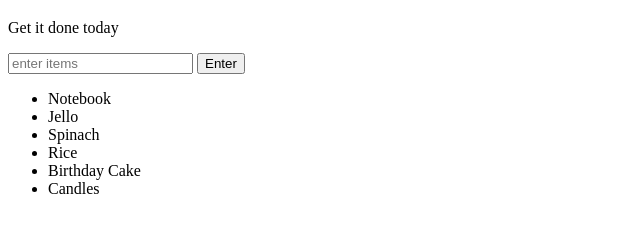
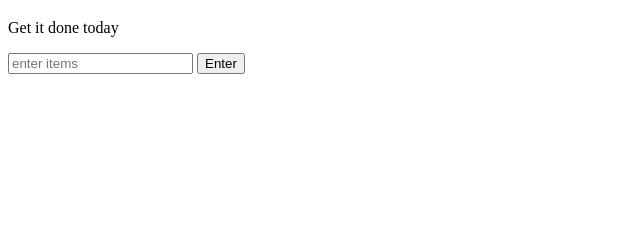
Before and after one commit to ChrisCooney05/DOM_exploration, a plain HTML site: page index.html in a window 1280 px wide. Shown: the part 61-294 px from the top of the page, without its empty margins (0-640 px from the left). Drawn offline with Linux system fonts and the light colour scheme.

Commit message:
added comments and completed

```diff
--- a/index.html
+++ b/index.html
@@ -9,14 +9,7 @@
     <p id="first">Get it done today</p>
     <input id="userinput" type="text" placeholder="enter items" />
     <button id="enter">Enter</button>
-    <ul>
-      <li class="bold red" random="23">Notebook</li>
-      <li>Jello</li>
-      <li>Spinach</li>
-      <li>Rice</li>
-      <li>Birthday Cake</li>
-      <li>Candles</li>
-    </ul>
+    <ul></ul>
     <script type="text/javascript" src="script.js"></script>
   </body>
 </html>
--- a/script.js
+++ b/script.js
@@ -8,17 +8,21 @@ function inputLength() {
 
 function createListElement() {
   var li = document.createElement("li");
-  li.appendChild(document.createTextNode(input.value));
+  li.appendChild(document.createTextNode(`${input.value} `));
   ul.appendChild(li);
   input.value = "";
+  //reset input box to an empty string
   createButton(li);
+  //start function that will add a button
 }
 
 function createButton(li) {
   let button = document.createElement("button");
   button.appendChild(document.createTextNode("Delete"));
   li.appendChild(button);
+  //append button to list item
   button.onclick = removeTarget;
+  //on button click, removeTarget function is called
 }
 
 function addListAfterClick() {
@@ -36,10 +40,12 @@ function addListAfterKeypress(event) {
 function toggleDone(event) {
   let li = event.target;
   li.classList.toggle("done");
+  //done class added when user clicks on a ul element
 }
 
 function removeTarget(event) {
   event.target.parentNode.remove();
+  //deletes the parent of the button (list item)
 }
 
 button.addEventListener("click", addListAfterClick);
@@ -47,6 +53,7 @@ button.addEventListener("click", addListAfterClick);
 input.addEventListener("keypress", addListAfterKeypress);
 
 ul.addEventListener("click", toggleDone);
+//event lister added to the UL
 
 //for delete item task - look at setting button class to the value as the li- may also need to look at setting class of each
 //li to the value of its self.
```
